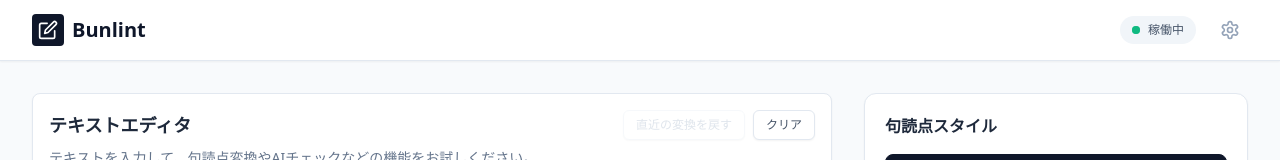
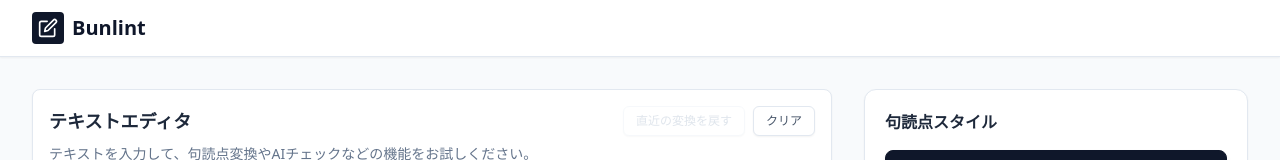
Before and after one commit to Hiro-Chiba/bunlint, a Next.js app: page / in a window 1280 px wide. Shown: the top 160 px of the page. Built offline with nearby package versions, Linux system fonts and the light colour scheme.

Commit message:
remove unused header elements

```diff
--- a/app/page.tsx
+++ b/app/page.tsx
@@ -24,32 +24,7 @@ export default function HomePage() {
             <h1 className="text-xl font-bold text-slate-900">Bunlint</h1>
           </div>
           <div className="flex items-center gap-4">
-            <div className="hidden items-center gap-2 rounded-full bg-slate-100 px-3 py-1.5 text-xs font-medium text-slate-600 sm:flex">
-              <span className="relative flex h-2 w-2">
-                <span className="absolute inline-flex h-full w-full animate-ping rounded-full bg-emerald-400 opacity-75"></span>
-                <span className="relative inline-flex h-2 w-2 rounded-full bg-emerald-500"></span>
-              </span>
-              稼働中
-            </div>
-            <button
-              type="button"
-              className="rounded-full p-2 text-slate-400 hover:bg-slate-100 hover:text-slate-600"
-              aria-label="設定"
-            >
-              <svg
-                xmlns="http://www.w3.org/2000/svg"
-                viewBox="0 0 24 24"
-                fill="none"
-                stroke="currentColor"
-                strokeWidth="2"
-                strokeLinecap="round"
-                strokeLinejoin="round"
-                className="h-5 w-5"
-              >
-                <path d="M12.22 2h-.44a2 2 0 0 0-2 2v.18a2 2 0 0 1-1 1.73l-.43.25a2 2 0 0 1-2 0l-.15-.08a2 2 0 0 0-2.73.73l-.22.38a2 2 0 0 0 .73 2.73l.15.1a2 2 0 0 1 1 1.72v.51a2 2 0 0 1-1 1.74l-.15.09a2 2 0 0 0-.73 2.73l.22.38a2 2 0 0 0 2.73.73l.15-.08a2 2 0 0 1 2 0l.43.25a2 2 0 0 1 1 1.73V20a2 2 0 0 0 2 2h.44a2 2 0 0 0 2-2v-.18a2 2 0 0 1 1-1.73l.43-.25a2 2 0 0 1 2 0l.15.08a2 2 0 0 0 2.73-.73l.22-.39a2 2 0 0 0-.73-2.73l-.15-.1a2 2 0 0 1-1-1.72v-.51a2 2 0 0 1 1-1.74l.15-.09a2 2 0 0 0 .73-2.73l-.22-.38a2 2 0 0 0-2.73-.73l-.15.08a2 2 0 0 1-2 0l-.43-.25a2 2 0 0 1-1-1.73V4a2 2 0 0 0-2-2z" />
-                <circle cx="12" cy="12" r="3" />
-              </svg>
-            </button>
+            {/* Removed unused "Running" badge and "Settings" button */}
           </div>
         </div>
       </header>
```
